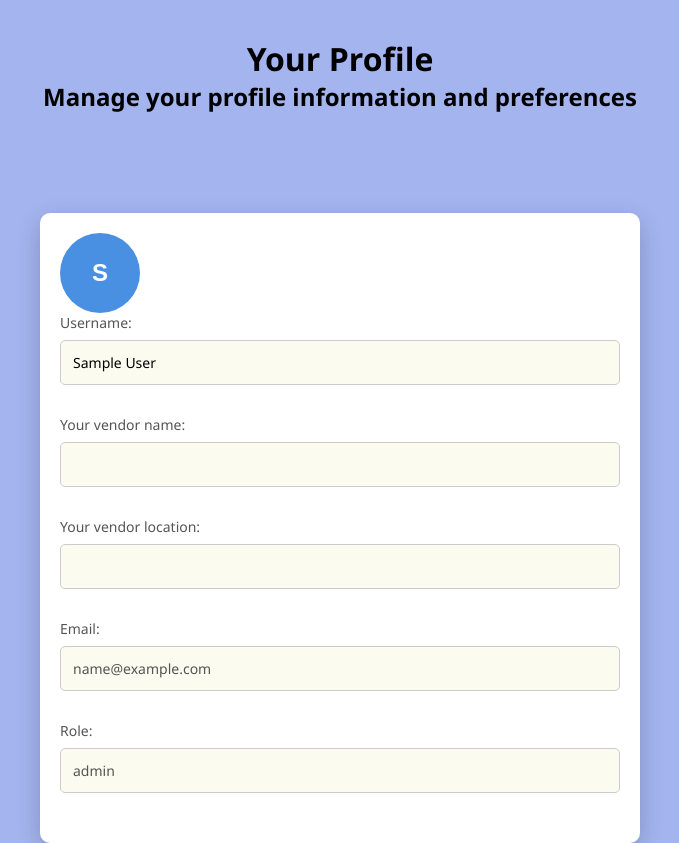
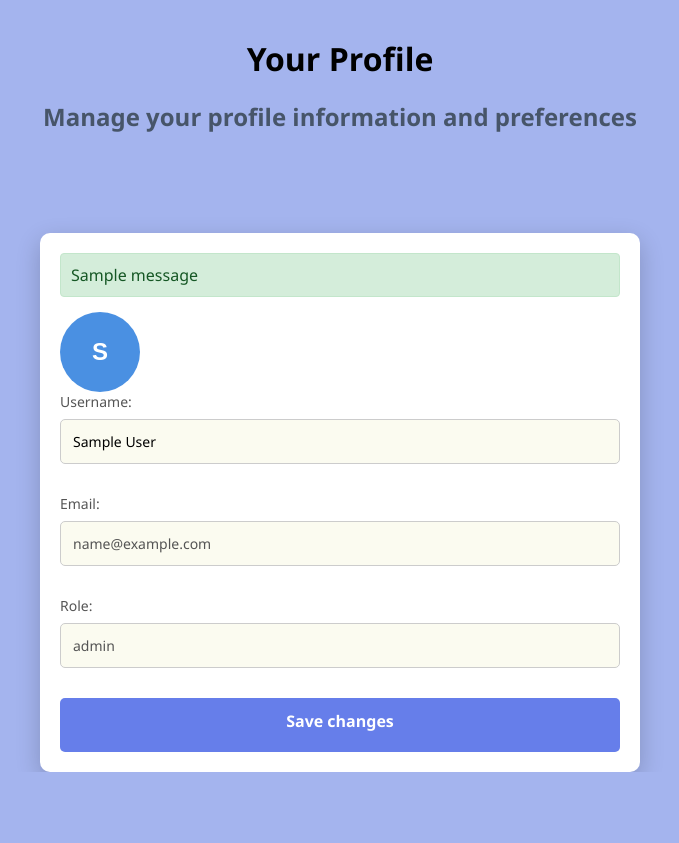
Before and after one commit to jksky78/DishScope-Group06, a Flask app: page /profile in a window 1280 px wide. Shown: the part 63-906 px from the top of the page, without its empty margins (300-979 px from the left). After the commit the page ends 835 px from the top, so only its background shows below. Run offline with Flask 3, Linux system fonts and the light colour scheme; the visitor is signed in with stand-in values (Sample User, id 1); tables that the repository leaves empty hold one stand-in row (values such as "Sample post"); one stand-in notice (Sample message) is shown; data that the repository does not hold is empty.

Commit message:
Finalise profile editing for both roles

```diff
--- a/main.py
+++ b/main.py
@@ -404,7 +404,29 @@ def profile():
     conn.row_factory = (sqlite3.Row)
     cursor = conn.cursor()
     user_id = session.get('user_id')
+# 1. HANDLE POST (When user clicks Save/Submit)
+    if request.method == "POST":
+        new_name = request.form.get('name')
 
+        if session.get('role') == 'student':
+        # Update user table only
+            cursor.execute('UPDATE users SET name = ? WHERE id = ?', (new_name, user_id))
+
+        elif session.get('role') == 'vendor':
+            print("if reached")
+            new_vendor_name = request.form.get('vendor_name')
+            new_vendor_location = request.form.get('vendor_location')
+            cursor.execute('UPDATE users SET name = ? WHERE id = ?', (new_name, user_id))
+            cursor.execute('UPDATE vendors SET name = ?, vendor_name = ?, vendor_location = ? WHERE id = ?',
+                       (new_name, new_vendor_name, new_vendor_location, user_id))
+
+
+        conn.commit()
+        conn.close()
+
+        # Refresh the page to show updated info
+        flash("Profile updated successfully!", "success")
+        return redirect(url_for('profile'))
     user = cursor.execute('SELECT * FROM users WHERE id = ?', (user_id,)).fetchone()
     print(session['user_id'])
     if session['role'] == "vendor":
--- a/static/css/style.css
+++ b/static/css/style.css
@@ -140,9 +140,11 @@ header {
 
 h1.profile {
     margin-top: 100px;
+    color: rgb(0, 0, 0);
 }
-h2 .profile {
-    margin-top: 100px;
+h2.profile {
+    margin-top: 20px;
+    color: #475569;
 }
 
 .avatar {
--- a/templates/profile.html
+++ b/templates/profile.html
@@ -34,20 +34,29 @@
 <body>
     <h1 class="profile">Your Profile</h1>
     <h2 class="profile">Manage your profile information and preferences</h2>
-
     <form method="POST" action="">
         <div class="form-box">
+            <!-- Flash Messages Block -->
+            {% with messages = get_flashed_messages(with_categories=true) %}
+            {% if messages %}
+                {% for category, message in messages %}
+                <div class="alert alert-{{ category }}" style="padding: 10px; margin-bottom: 15px; background-color: #d4edda; color: #155724; border: 1px solid #c3e6cb; border-radius: 4px;">
+            {{ message }}
+                </div>
+                {% endfor %}
+            {% endif %}
+            {% endwith %}
             <div class="avatar">
                 {{ user['name'][0] | upper }}
             </div>
             <div class="field-group">
                         <label for="username">Username:</label>
-                        <input type="text" id="username" name="username" value= "{{ user['name'] }}" required class="text-input">
+                        <input type="text" id="name" name="name" value= "{{ user['name'] }}" required class="text-input">
                     </div>
                     {% if session.get('role') == 'vendor' %}
                         <div id="role_vendor" class="field-group">
                             <label for="username">Your vendor name:</label>
-                            <input type="text" id="vendor_location" name="vendor_name" value= "{{ vendor['vendor_name'] }}" required class="text-input">
+                            <input type="text" id="vendor_name" name="vendor_name" value= "{{ vendor['vendor_name'] }}" required class="text-input">
                             <label for="username">Your vendor location:</label>
                             <input type="text" id="vendor_location" name="vendor_location" value= "{{ vendor['vendor_location'] }}" required class="text-input">
                         </div>
@@ -70,7 +79,7 @@
                             </div>
 
 
-
+            <button type="submit" class="submit-btn">Save changes</button>
         </div>
 
     </form>
```
